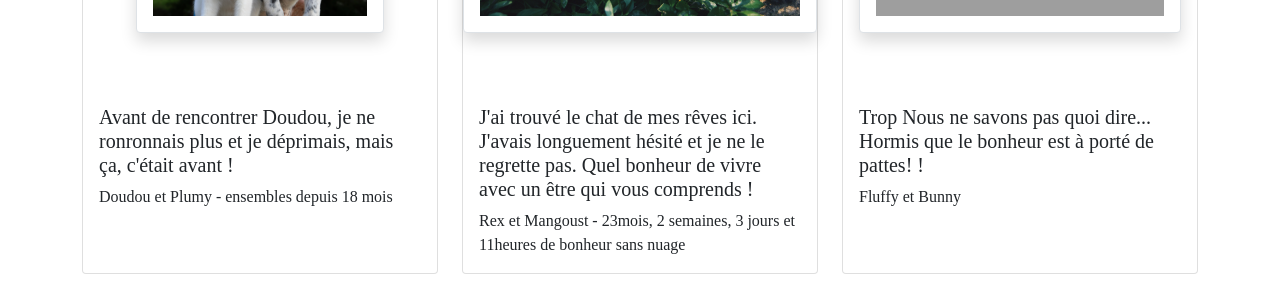
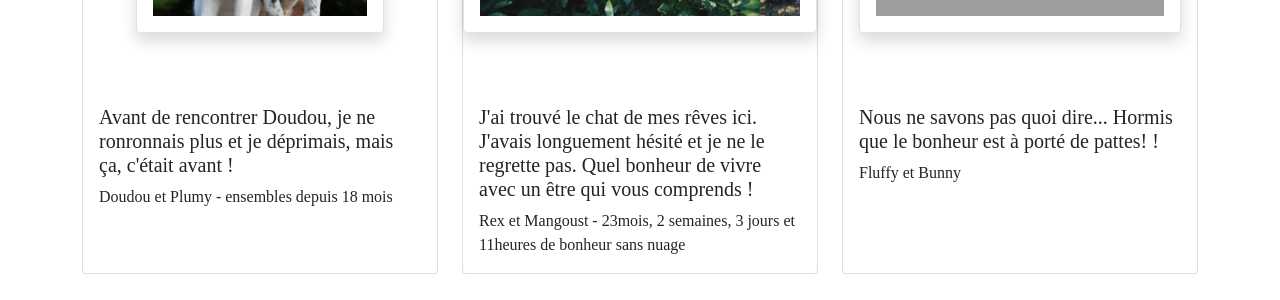
Before and after one commit to mickael-mignard/poecphp-site-rencontre, a PHP site: page / in a window 1280 px wide. Shown: the part 2327-2627 px from the top of the page. Run offline with PHP 8.4, Linux system fonts and the light colour scheme; some libraries are stand-ins or nearby versions; some web fonts are replaced; grey boxes are pictures that could not be loaded.

Commit message:
Modification des textes

```diff
--- a/index.php
+++ b/index.php
@@ -219,7 +219,7 @@
                                         <h4 class="text-center pt-2"> <img class="img imgTestimonial img-thumbnail shadow p-3 mb-5 bg-black rounded" alt="100%x280" src="assets/img/FluffyBunny.jpg">
                                         </h4>
                                         <div class="card-body">
-                                            <h5 class="card-title">Trop
+                                            <h5 class="card-title">
                                                 Nous ne savons pas quoi dire... Hormis que le bonheur est à porté de pattes!
                                                 !</h5>
                                             <p class="card-text">
@@ -252,7 +252,7 @@
                                         </h4>
                                         <div class="card-body">
                                             <h5 class="card-title">
-                                                Quand on pense qu'on se pensaient isolés et seuls. Ici nous avons trouvé des animaux partageant les mêmes goût. Une révélation et un bel amour !</h5>
+                                                Et dire qu'on se pensait isolés et seuls. Ici nous avons trouvé des animaux partageant les mêmes goûts. Une révélation et un bel amour !</h5>
                                             <p class="card-text">Pupuce et Random</p>
 
 
```
